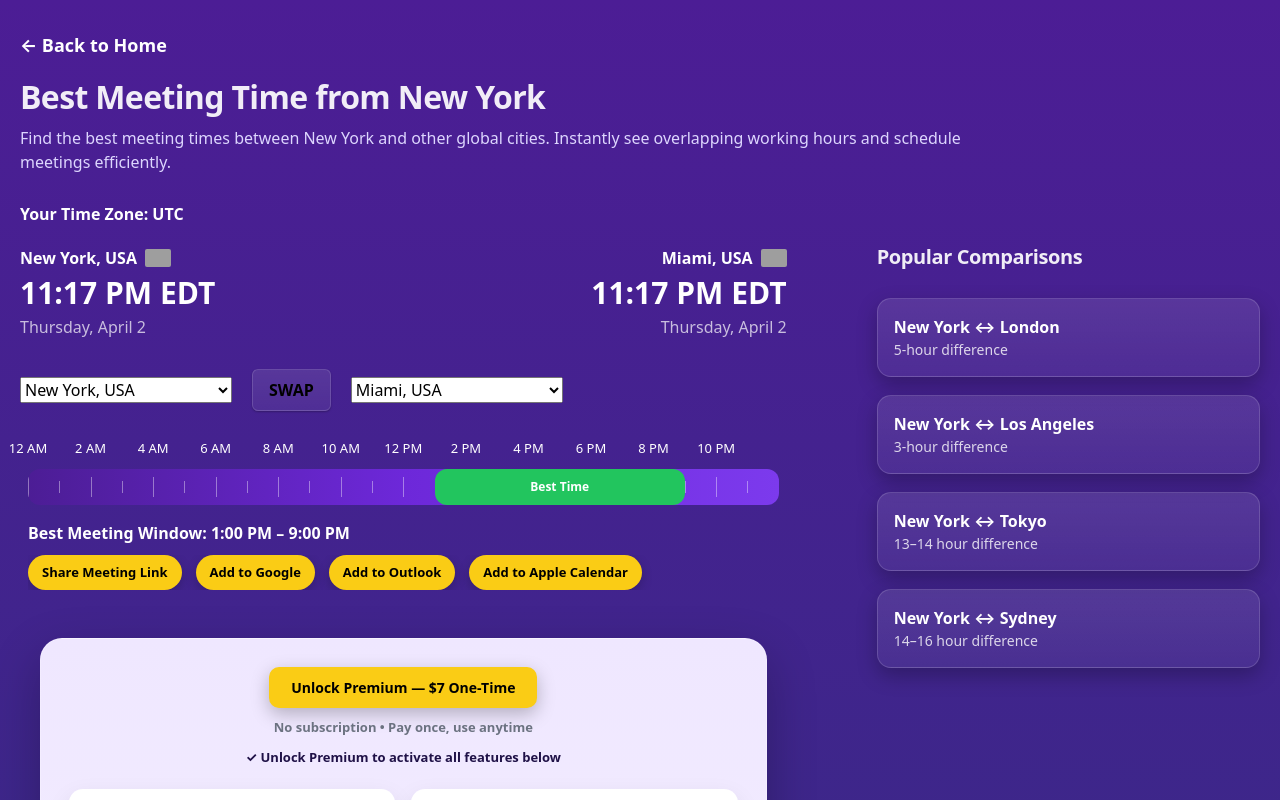
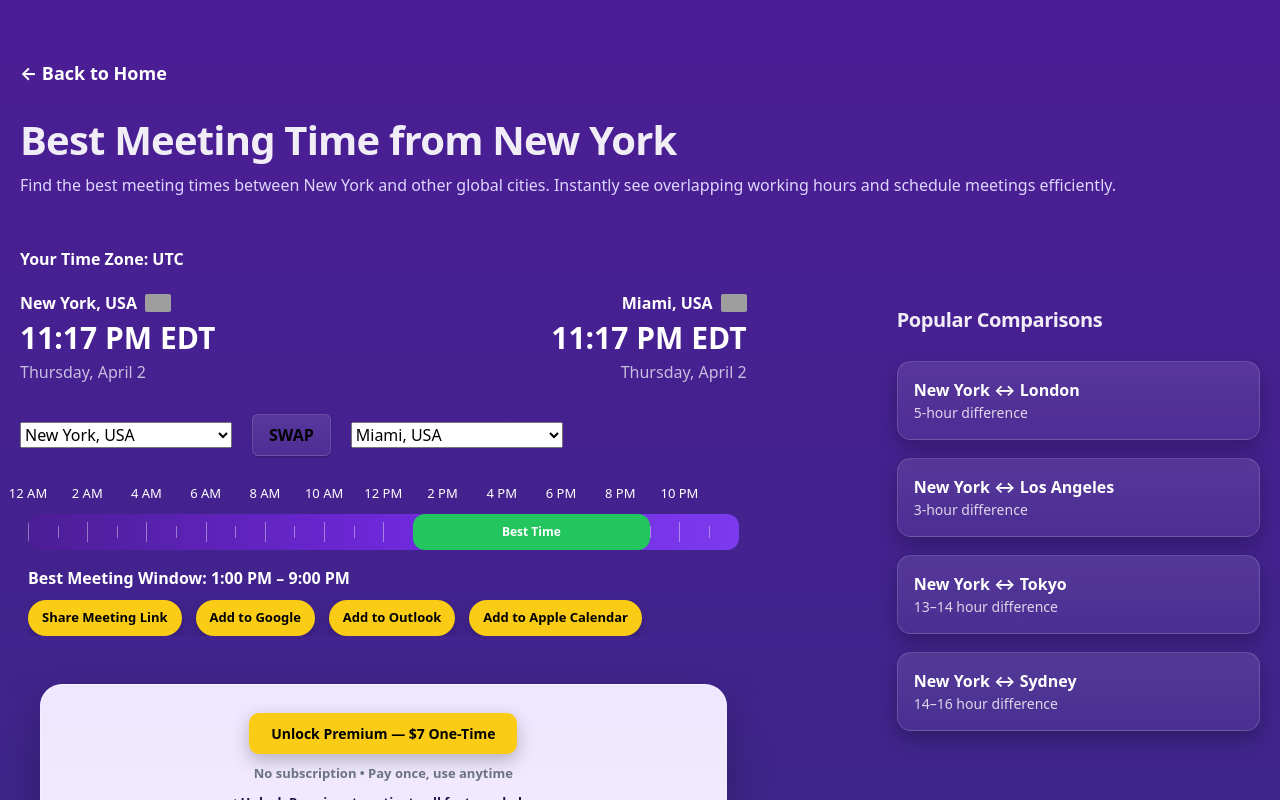
Before and after one commit to techtalk1282/Best-Meeting-Time, a Next.js app: page /best-meeting-time-new-york in a window 1280 px wide. Shown: the top 800 px of the page. Built offline with nearby package versions, Linux system fonts and the light colour scheme; grey boxes are pictures that could not be loaded.

Commit message:
revert: remove city page session reset effect from ToolPreviewSection

```diff
--- a/app/best-meeting-time-new-york/page.tsx
+++ b/app/best-meeting-time-new-york/page.tsx
@@ -1,21 +1,21 @@
 /**
  * File: app/best-meeting-time-new-york/page.tsx
- * Version: v1.9
+ * Version: v1.8
  * Date: 2026-04-03
  *
  * Purpose:
- * - Tighten New York city page layout so more of the page is visible at 100% zoom
- * - Keep PremiumFeaturesSection in place for gating scroll behavior
- * - Do not change shared gating logic or protected payment logic
+ * - FIX BUILD ERROR (missing PremiumFeaturesSection import)
+ * - Keep upgrade section (DO NOT REMOVE — required for gating scroll)
  *
  * Rollback:
- * - Revert to v1.8 if needed
+ * - Revert to v1.7 if needed
  */
 
 "use client";
 
 import ToolPreviewSection from "@/app/ui/ToolPreviewSection";
-import PremiumFeaturesSection from "@/app/ui/PremiumFeaturesSection";
+import PremiumFeaturesSection from "@/app/ui/PremiumFeaturesSection"; // ✅ FIX
+
 
 export default function NewYorkMeetingPage() {
   return (
@@ -28,22 +28,21 @@ export default function NewYorkMeetingPage() {
     >
       <main
         style={{
-          maxWidth: "1360px",
+          maxWidth: "1400px",
           margin: "0 auto",
-          padding: "32px 20px 60px 20px",
+          padding: "60px 20px 100px 20px",
           color: "white",
           flex: 1,
         }}
       >
         {/* BACK */}
-        <div style={{ marginBottom: "20px" }}>
+        <div style={{ marginBottom: "30px" }}>
           <a
             href="/"
             style={{
               color: "#ffffff",
               fontSize: "18px",
               fontWeight: 700,
-              textDecoration: "none",
             }}
           >
             ← Back to Home
@@ -51,25 +50,16 @@ export default function NewYorkMeetingPage() {
         </div>
 
         {/* TITLE */}
-        <h1
-          style={{
-            fontSize: "32px",
-            fontWeight: "bold",
-            marginBottom: "10px",
-            lineHeight: 1.15,
-          }}
-        >
+        <h1 style={{ fontSize: "40px", fontWeight: "bold", marginBottom: "10px" }}>
           Best Meeting Time from New York
         </h1>
 
         {/* DESCRIPTION */}
         <p
           style={{
-            marginBottom: "28px",
+            marginBottom: "50px",
             color: "#ddd6fe",
             fontSize: "16px",
-            lineHeight: 1.5,
-            maxWidth: "980px",
           }}
         >
           Find the best meeting times between New York and other global cities. Instantly see overlapping working hours and schedule meetings efficiently.
@@ -80,7 +70,7 @@ export default function NewYorkMeetingPage() {
           style={{
             display: "grid",
             gridTemplateColumns: "2fr 1fr",
-            gap: "90px",
+            gap: "150px",
             alignItems: "start",
           }}
         >
@@ -88,7 +78,7 @@ export default function NewYorkMeetingPage() {
           <div>
             <ToolPreviewSection defaultCityLeft="New York, USA" />
 
-            {/* REQUIRED FOR GATING SCROLL */}
+            {/* ✅ REQUIRED FOR GATING SCROLL */}
             <PremiumFeaturesSection />
 
             <div style={{ height: "20px" }} />
@@ -100,7 +90,7 @@ export default function NewYorkMeetingPage() {
               display: "flex",
               flexDirection: "column",
               gap: "18px",
-              marginTop: "42px",
+              marginTop: "60px",
             }}
           >
             <h2 style={{ fontSize: "20px", marginBottom: "10px" }}>
```
